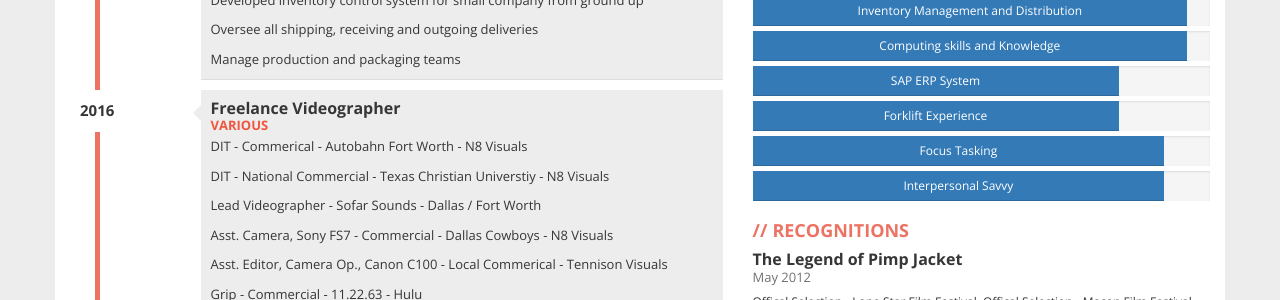
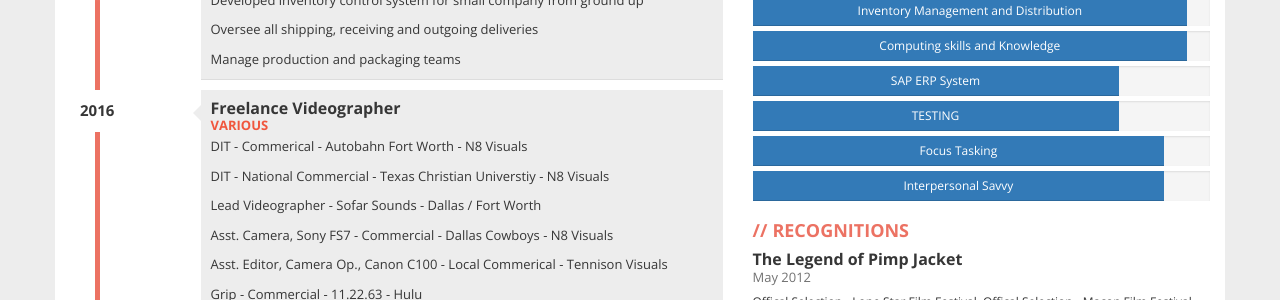
Before and after one commit to Bmbailey/Resume, a Jekyll site: the page built from index.html, in a window 1280 px wide. Shown: the part 556-856 px from the top of the page. Built offline with Jekyll 4.4.1, drawn with Linux system fonts in a browser that asks for light colours; nearby versions of some CDN libraries.

Commit message:
TESTING Push credential cache

```diff
--- a/_data/skills.yml
+++ b/_data/skills.yml
@@ -13,7 +13,7 @@
     description: Proficient
     value: 80
 
-- name: Forklift Experience
+- name: TESTING
   level:
     description: Proficient
     value: 80
```
